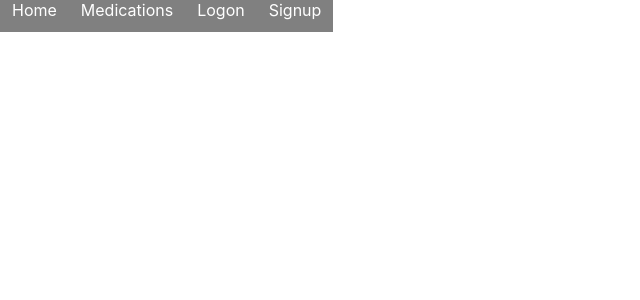
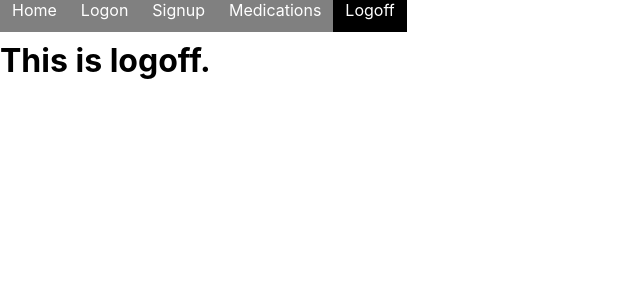
Before and after one commit to DavidNNussbaum/medications-and-complications-registry-front-end, a React (Create React App) app: page /logoff in a window 1280 px wide. Shown: the top 300 px of the page, without its empty margins (0-640 px from the left). Built offline with nearby package versions, Linux system fonts and the light colour scheme.

Commit message:
The navbar is modified.

```diff
--- a/src/components/App.js
+++ b/src/components/App.js
@@ -6,6 +6,7 @@ import Navbar from "./Navbar";
 import Home from './Home';
 import Logon from './Logon';
 import Signup from './Signup';
+import Logoff from './Logoff';
 import {BrowserRouter as Router, Route, Switch} from 'react-router-dom';
 
 class App extends Component {
@@ -20,9 +21,10 @@ class App extends Component {
             <Navbar />
             <Switch>
               <Route exact path="/" component={Home} />
-              <Route path="/medications" component={Medications}/>
               <Route path="/logon" component={Logon}/>
               <Route path="/signup" component={Signup}/>
+              <Route path="/medications" component={Medications}/>
+              <Route path="/logoff" component={Logoff}/>
             </Switch>
           </Router>
         </div>
@@ -32,60 +34,3 @@ class App extends Component {
 }
 
 export default App;
-
-
-//   -------------------------------------------------
-//   componentDidMount() {
-//     return (
-//       fetch('http://localhost:3000/medications')
-//       .then(resp => resp.json())
-//       .then(json => {
-//         const complications = []
-//         const medications = []
-//         json.data.map(medObj => {
-//           complications.push(medObj.attributes.complications)
-//           medications.push({name_strength: medObj.attributes. name_strength
-// , frequency: medObj.attributes.frequency, administrationRoute: medObj.attributes. administration_route, id: medObj.id} )
-//         })
-
-//         this.setState({
-//           medicationsList: medications,
-//           complicationsList: complications.flat()
-//         })
-//       })
-//       .catch(err => console.error(err))
-//     )}
-
-//   render() {
-//   return (
-//     <>
-
-//     <div className="navbar">
-//     <Router>
-//       <Navbar />
-//       <Switch>
-//         <Route exact path="/" component={Home} />
-//         <Route path="/medications" render={(props) => <Medications medicationsList={this.state.medicationsList} complicationsList={this.state.complicationsList} routeProps={props} /> }/>
-//         <Route path="`/medications/${medication_id}`" render={(props) => <Medication medication={medication.id === e.target.value complication={complication.medication_id === medication.id}} />
-//         {/* <Route path="/logon" component={Logon}/>
-//         <Route path="/signup" component={Signup}/>
-//         <Route path="/logoff" component={Logoff}/> */}
-//       </Switch>
-//     </Router>
-//   </div>
-//   </>
-//   );
-// }
-// }
-
-// const mapStateToProps = state => {
-//   return {
-//     catPics: state.cats,
-//     loading: state.loading
-//   }
-// }
-
-// export default connect(mapStateToProps, { fetchCats })(App)
-
-
-// export default App;
--- /dev/null
+++ b/src/components/Logoff.js
@@ -0,0 +1,9 @@
+function Logoff() {
+    return (
+    <div>
+       <h1>This is logoff.</h1>
+    </div>
+    )
+}
+
+export default Logoff;
--- a/src/components/Navbar.js
+++ b/src/components/Navbar.js
@@ -20,14 +20,6 @@ const Navbar = (props) =>
       }}
     >Home</NavLink>
     <NavLink
-    to="/medications"
-    exact
-    style={link}
-    activeStyle={{
-      background: 'black'
-      }}
-    >Medications</NavLink>
-    <NavLink
       to="/logon"
       exact
       style={link}
@@ -43,6 +35,22 @@ const Navbar = (props) =>
         background: 'black'
       }}
     >Signup</NavLink>
+     <NavLink
+    to="/medications"
+    exact
+    style={link}
+    activeStyle={{
+      background: 'black'
+      }}
+    >Medications</NavLink>
+    <NavLink
+      to="/logoff"
+      exact
+      style={link}
+      activeStyle={{
+        background: 'black'
+      }}
+    >Logoff</NavLink>
   </div>;
 
   export default Navbar;
```
